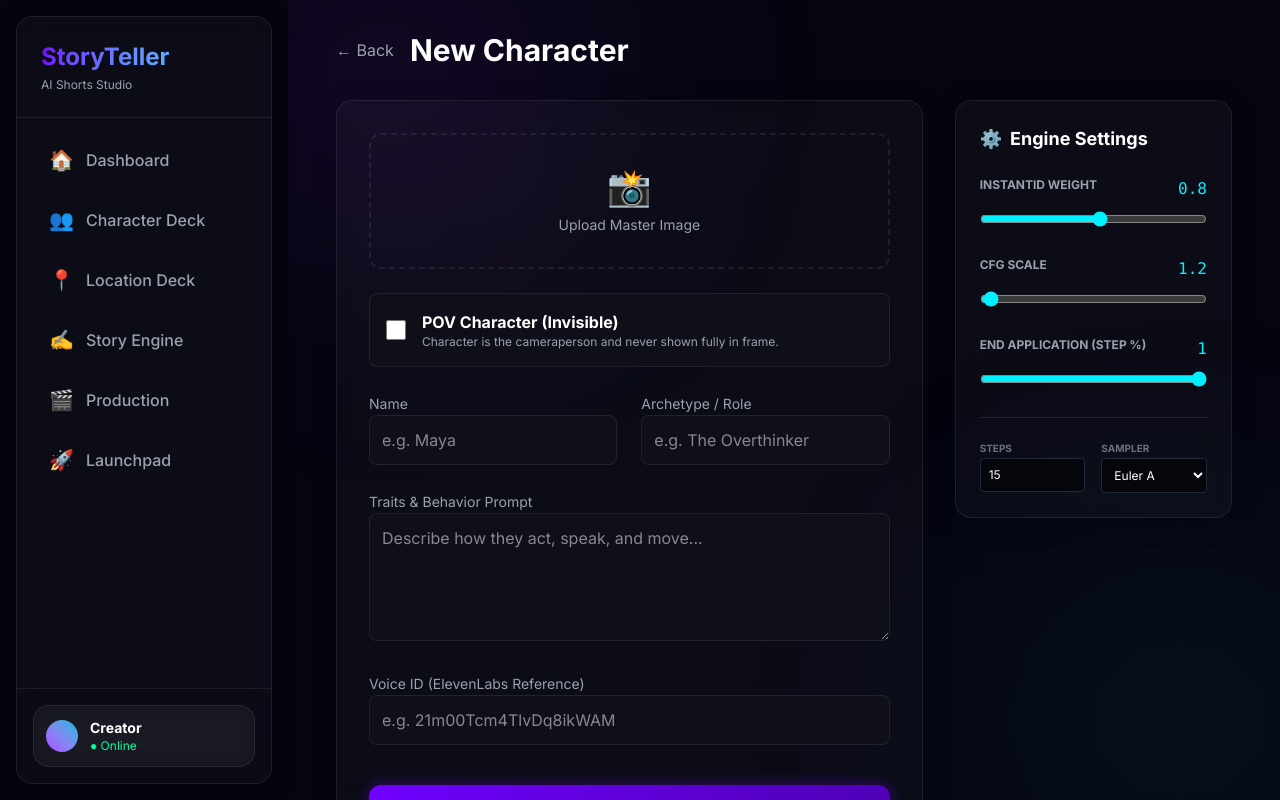
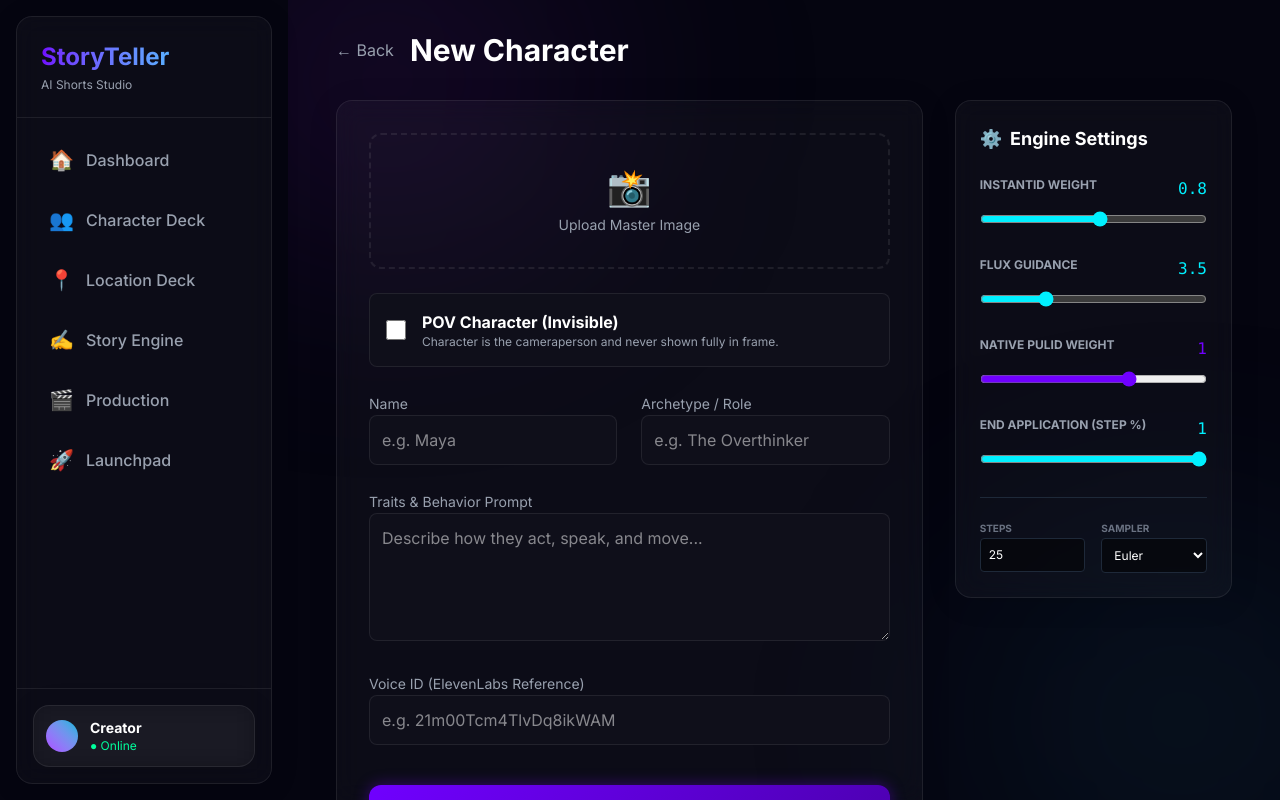
Before and after one commit to yelli77/StoryTeller, a Next.js app: page /characters/new in a window 1280 px wide. Built offline with nearby package versions, Linux system fonts and the light colour scheme.

Commit message:
App-wide character likeness synchronization and UI updates

```diff
--- a/app/characters/[id]/page.tsx
+++ b/app/characters/[id]/page.tsx
@@ -277,14 +277,27 @@ export default function EditCharacterPage({ params }: { params: Promise<{ id: st
 
                             <div className="space-y-2">
                                 <div className="flex justify-between">
-                                    <label className="text-xs text-gray-400 font-bold uppercase">CFG Scale</label>
-                                    <span className="text-[var(--secondary)] font-mono">{formData.parameters?.cfg || 1.2}</span>
+                                    <label className="text-xs text-gray-400 font-bold uppercase">Flux Guidance</label>
+                                    <span className="text-[var(--secondary)] font-mono">{formData.parameters?.guidance || 3.5}</span>
                                 </div>
                                 <input
-                                    type="range" min="1" max="15" step="0.1"
+                                    type="range" min="1" max="10" step="0.1"
                                     className="w-full accent-[var(--secondary)]"
-                                    value={formData.parameters?.cfg || 1.2}
-                                    onChange={e => updateParam('cfg', parseFloat(e.target.value))}
+                                    value={formData.parameters?.guidance || 3.5}
+                                    onChange={e => updateParam('guidance', parseFloat(e.target.value))}
+                                />
+                            </div>
+
+                            <div className="space-y-2">
+                                <div className="flex justify-between">
+                                    <label className="text-xs text-gray-400 font-bold uppercase">Native PuLID Weight</label>
+                                    <span className="text-[var(--primary)] font-mono">{formData.parameters?.pulidWeight || 1.0}</span>
+                                </div>
+                                <input
+                                    type="range" min="0" max="1.5" step="0.05"
+                                    className="w-full accent-[var(--primary)]"
+                                    value={formData.parameters?.pulidWeight || 1.0}
+                                    onChange={e => updateParam('pulidWeight', parseFloat(e.target.value))}
                                 />
                             </div>
 
--- a/app/characters/new/page.tsx
+++ b/app/characters/new/page.tsx
@@ -6,7 +6,8 @@ import Image from 'next/image';
 
 interface CharacterParams {
     instantidWeight: number;
-    cfg: number;
+    guidance: number;
+    pulidWeight: number;
     endAt: number;
     steps: number;
     sampler: string;
@@ -39,10 +40,11 @@ export default function NewCharacterPage() {
         isCamera: false,
         parameters: {
             instantidWeight: 0.8,
-            cfg: 1.2,
+            guidance: 3.5,
+            pulidWeight: 1.0,
             endAt: 1.0,
-            steps: 15,
-            sampler: 'euler_ancestral'
+            steps: 25,
+            sampler: 'euler'
         },
         visualConfig: {
             positivePrompt: '',
@@ -277,14 +279,27 @@ export default function NewCharacterPage() {
 
                             <div className="space-y-2">
                                 <div className="flex justify-between">
-                                    <label className="text-xs text-gray-400 font-bold uppercase">CFG Scale</label>
-                                    <span className="text-[var(--secondary)] font-mono">{formData.parameters?.cfg || 1.2}</span>
+                                    <label className="text-xs text-gray-400 font-bold uppercase">Flux Guidance</label>
+                                    <span className="text-[var(--secondary)] font-mono">{formData.parameters?.guidance || 3.5}</span>
                                 </div>
                                 <input
-                                    type="range" min="1" max="15" step="0.1"
+                                    type="range" min="1" max="10" step="0.1"
                                     className="w-full accent-[var(--secondary)]"
-                                    value={formData.parameters?.cfg || 1.2}
-                                    onChange={e => updateParam('cfg', parseFloat(e.target.value))}
+                                    value={formData.parameters?.guidance || 3.5}
+                                    onChange={e => updateParam('guidance', parseFloat(e.target.value))}
+                                />
+                            </div>
+
+                            <div className="space-y-2">
+                                <div className="flex justify-between">
+                                    <label className="text-xs text-gray-400 font-bold uppercase">Native PuLID Weight</label>
+                                    <span className="text-[var(--primary)] font-mono">{formData.parameters?.pulidWeight || 1.0}</span>
+                                </div>
+                                <input
+                                    type="range" min="0" max="1.5" step="0.05"
+                                    className="w-full accent-[var(--primary)]"
+                                    value={formData.parameters?.pulidWeight || 1.0}
+                                    onChange={e => updateParam('pulidWeight', parseFloat(e.target.value))}
                                 />
                             </div>
 
@@ -316,9 +331,10 @@ export default function NewCharacterPage() {
                                         <label className="text-[10px] text-gray-500 font-bold uppercase">Sampler</label>
                                         <select
                                             className="w-full bg-black/50 border border-gray-800 rounded p-2 text-xs text-white"
-                                            value={formData.parameters?.sampler || 'euler_ancestral'}
+                                            value={formData.parameters?.sampler || 'euler'}
                                             onChange={e => updateParam('sampler', e.target.value)}
                                         >
+                                            <option value="euler">Euler</option>
                                             <option value="euler_ancestral">Euler A</option>
                                             <option value="dpmpp_2m">DPM++ 2M</option>
                                             <option value="heun">Heun</option>
--- a/app/production/page.tsx
+++ b/app/production/page.tsx
@@ -110,18 +110,11 @@ export default function ProductionPage() {
         return refs.filter((r): r is string => r !== null);
     };
 
-    // Helper to inject character traits and global scene into the prompt
+    // Helper to inject global scene into the prompt
+    // Style and Traits are now handled by the backend (runpod.ts) for consistency
     const enhancePrompt = (originalPrompt: string) => {
-        const relevantChars = characters.filter(c => originalPrompt.toLowerCase().includes(c.name.toLowerCase()));
-
-        let characterContext = '';
-        if (relevantChars.length > 0) {
-            characterContext = relevantChars.map(c => `[Appearance of ${c.name}: ${c.traits}]`).join(" ");
-        }
-
-        const sceneContext = globalScene.trim() ? `Location: ${globalScene}.` : '';
-
-        return `${sceneContext} ${originalPrompt}. ${characterContext}. (Cinematic photorealistic style, 8k, raw photo, highly detailed:1.3)`.trim();
+        const sceneContext = globalScene.trim() ? `at a ${globalScene}, ` : '';
+        return `${sceneContext}${originalPrompt}`.trim();
     };
 
     // Sequential Generator for a specific clip
@@ -179,7 +172,11 @@ export default function ProductionPage() {
                     clip.visual_start?.toLowerCase().includes(c.name.toLowerCase()) && !c.isCamera
                 );
                 const char = mentionedChars[0];
-                const visualConfig = char ? { ...(char.visualConfig || {}), ...(char.parameters || {}) } : undefined;
+                const visualConfig = char ? {
+                    ...(char.visualConfig || {}),
+                    ...(char.parameters || {}),
+                    characterTraits: char.traits
+                } : undefined;
 
                 const refs = await getReferencesForPrompt(clip.visual_start || '');
 
@@ -352,7 +349,11 @@ export default function ProductionPage() {
                 clip.visual_start?.toLowerCase().includes(c.name.toLowerCase()) && !c.isCamera
             );
             const char = mentionedChars[0];
-            const visualConfig = char ? { ...(char.visualConfig || {}), ...(char.parameters || {}) } : undefined;
+            const visualConfig = char ? {
+                ...(char.visualConfig || {}),
+                ...(char.parameters || {}),
+                characterTraits: char.traits
+            } : undefined;
 
             const refs = await getReferencesForPrompt(clip.visual_start || '');
             const res = await fetch('/api/image/generate', {
```
